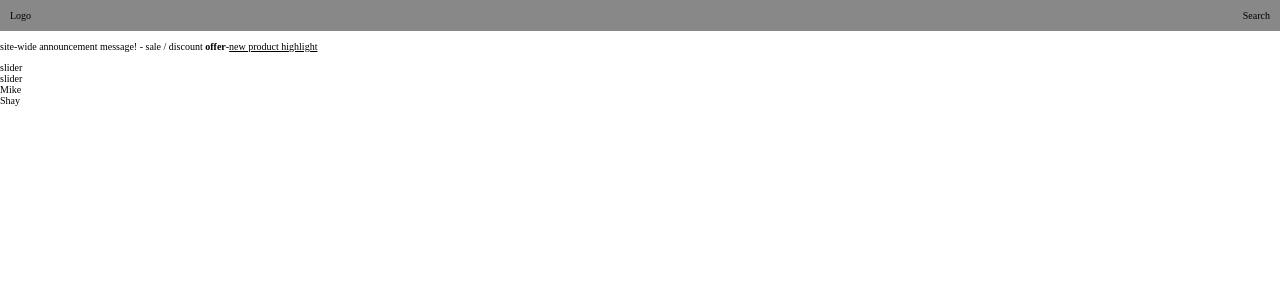
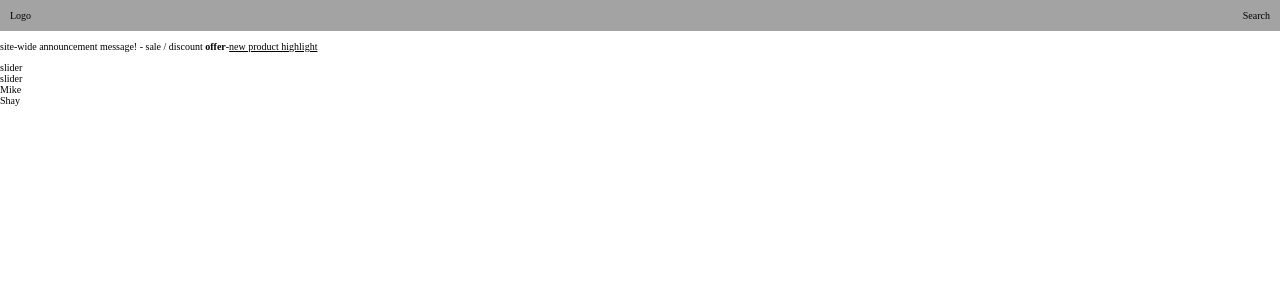
Before and after one commit to furtive-falcons/catwalk-website-react, a React app: page / in a window 1280 px wide. Shown: the top 300 px of the page. Built offline with nearby package versions, Linux system fonts and the light colour scheme.

Commit message:
changed the color hext o a variable from ui-colors (#34)

```diff
--- a/client/components/Details/components/Header/styles.js
+++ b/client/components/Details/components/Header/styles.js
@@ -1,7 +1,8 @@
 import styled from 'styled-components';
+import { silverChalice } from '../../../../ui/ui-colors';
 
 export const HeaderWrapper = styled.div`
-    background-color: #888;
+    background-color: ${silverChalice};
     display: flex;
     padding: 10px;
     justify-content: space-between;
```
